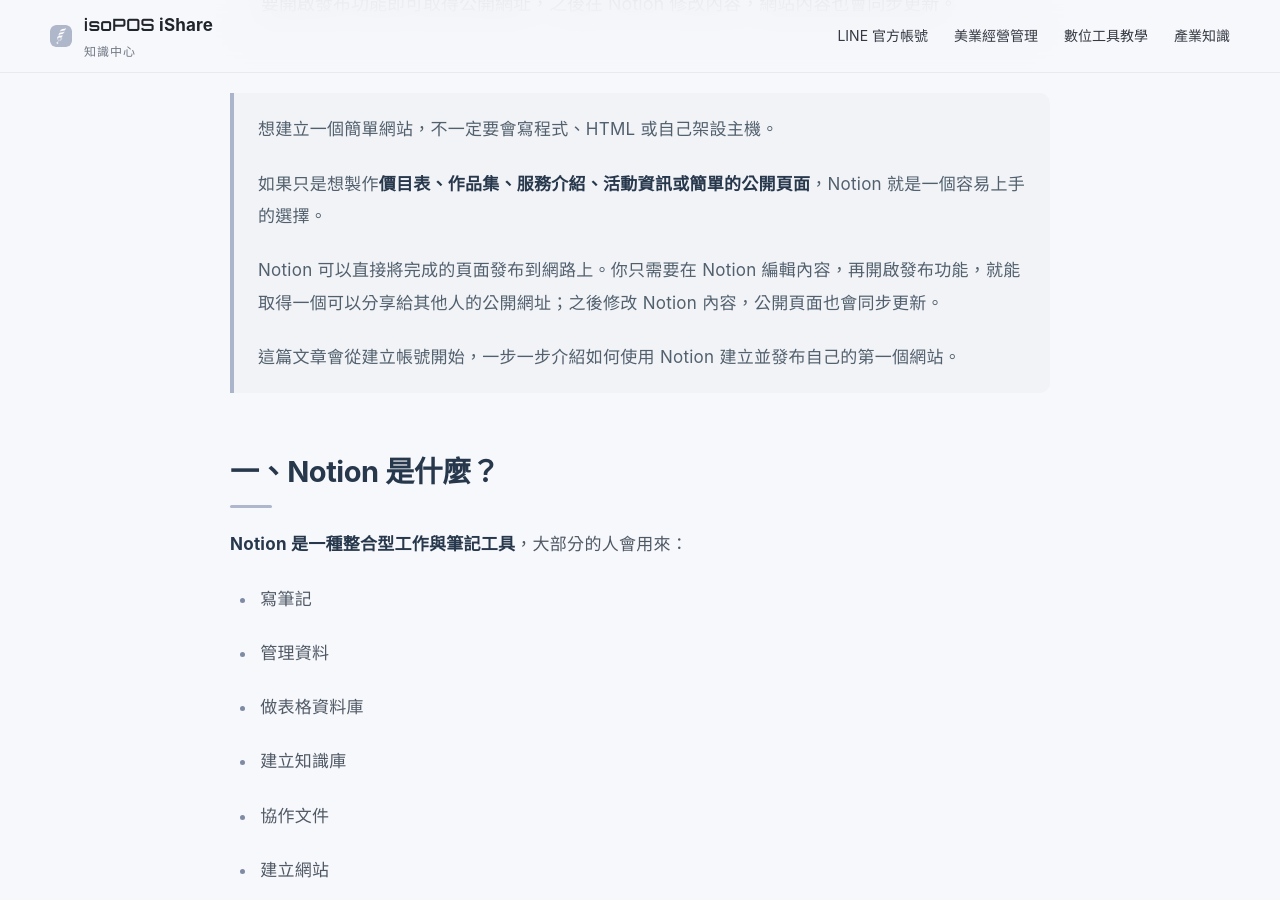
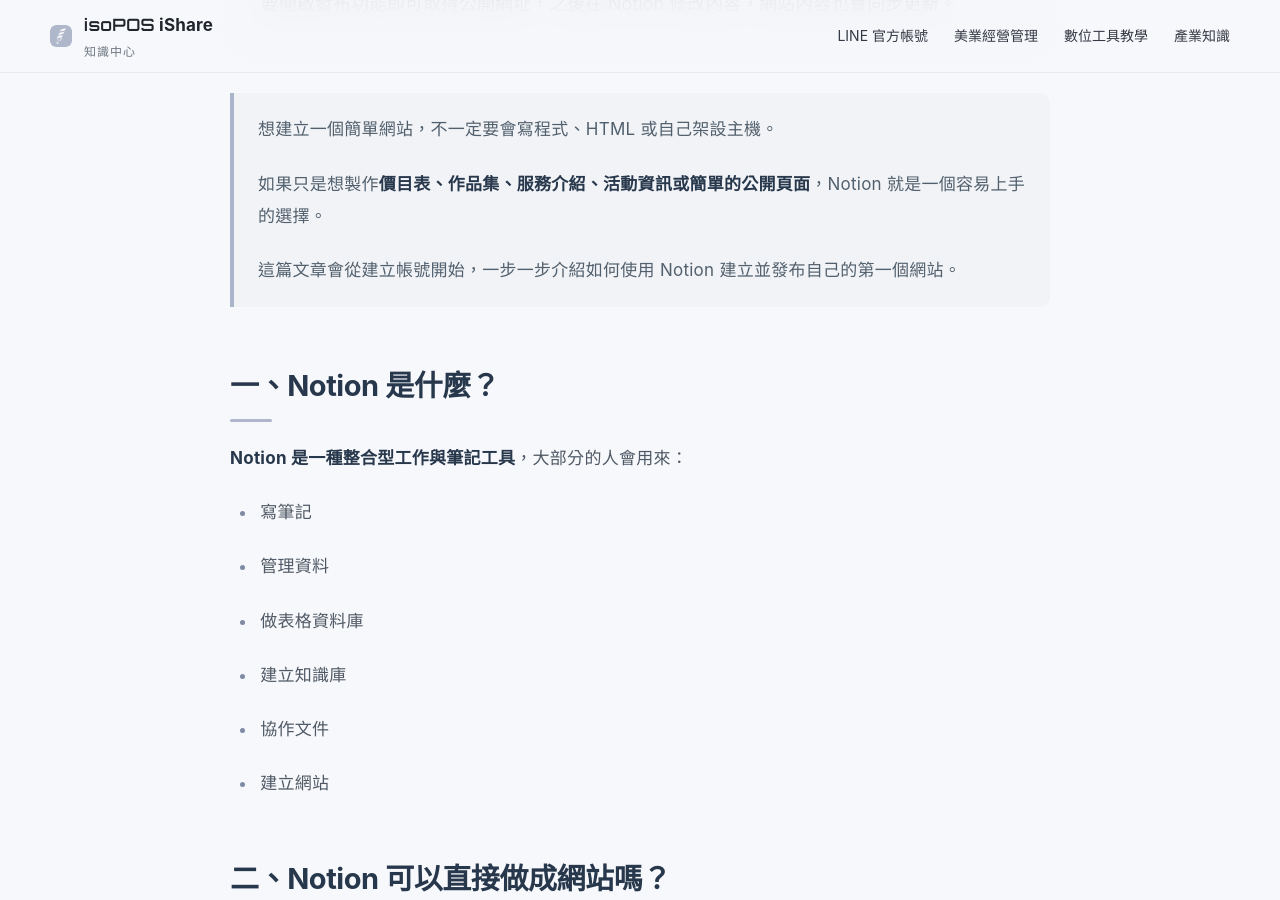
Before and after one commit to isopossoft/isoPOS-ishare, a Jekyll site: the page built from _posts/2026-08-13-build-website-with-notion.md, in a window 1280 px wide and 900 px high, scrolled down 1206 px. Built offline with Jekyll 4.4.1, drawn with Linux system fonts in a browser that asks for light colours.

Commit message:
Update _posts/2026-08-13-build-website-with-notion.md (via Pages CMS)

```diff
--- a/_posts/2026-08-13-build-website-with-notion.md
+++ b/_posts/2026-08-13-build-website-with-notion.md
@@ -20,9 +20,7 @@
   - type: text
     content: <blockquote><p>想建立一個簡單網站，不一定要會寫程式、HTML
       或自己架設主機。</p><p>如果只是想製作<strong>價目表、作品集、服務介紹、活動資訊或簡單的公開頁面</strong>，Notion
-      就是一個容易上手的選擇。</p><p>Notion 可以直接將完成的頁面發布到網路上。你只需要在 Notion
-      編輯內容，再開啟發布功能，就能取得一個可以分享給其他人的公開網址；之後修改 Notion
-      內容，公開頁面也會同步更新。</p><p>這篇文章會從建立帳號開始，一步一步介紹如何使用 Notion
+      就是一個容易上手的選擇。</p><p>這篇文章會從建立帳號開始，一步一步介紹如何使用 Notion
       建立並發布自己的第一個網站。</p></blockquote><h2><strong>一、Notion
       是什麼？</strong></h2><p><strong>Notion
       是一種整合型工作與筆記工具</strong>，大部分的人會用來：</p><ul><li><p>寫筆記</p></li><li><p>管理資料</p></li><li><p>做表格資料庫</p></li><li><p>建立知識庫</p></li><li><p>協作文件</p></li><li><p>建立網站</p></li></ul><h2><strong>二、Notion
```
